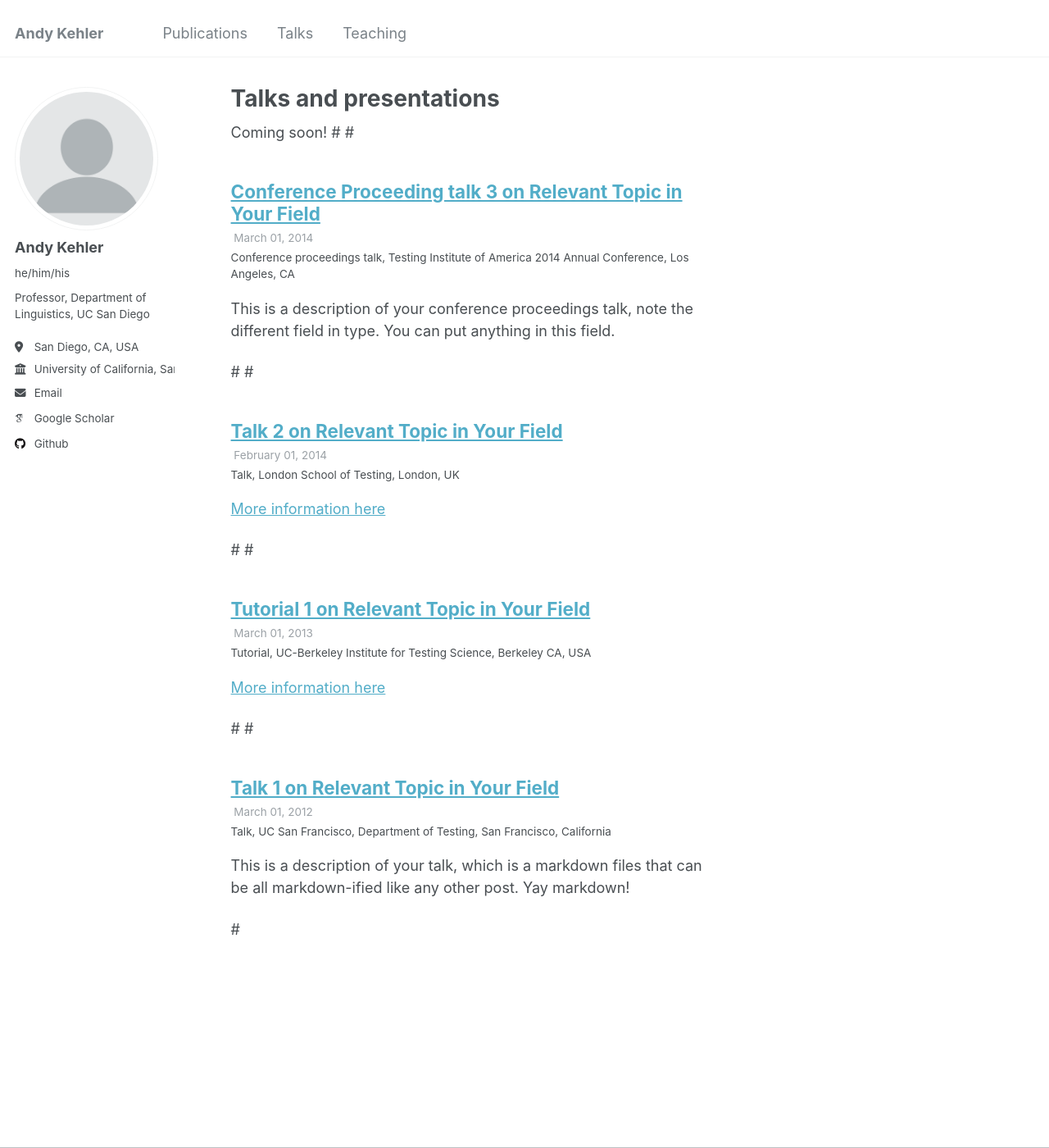
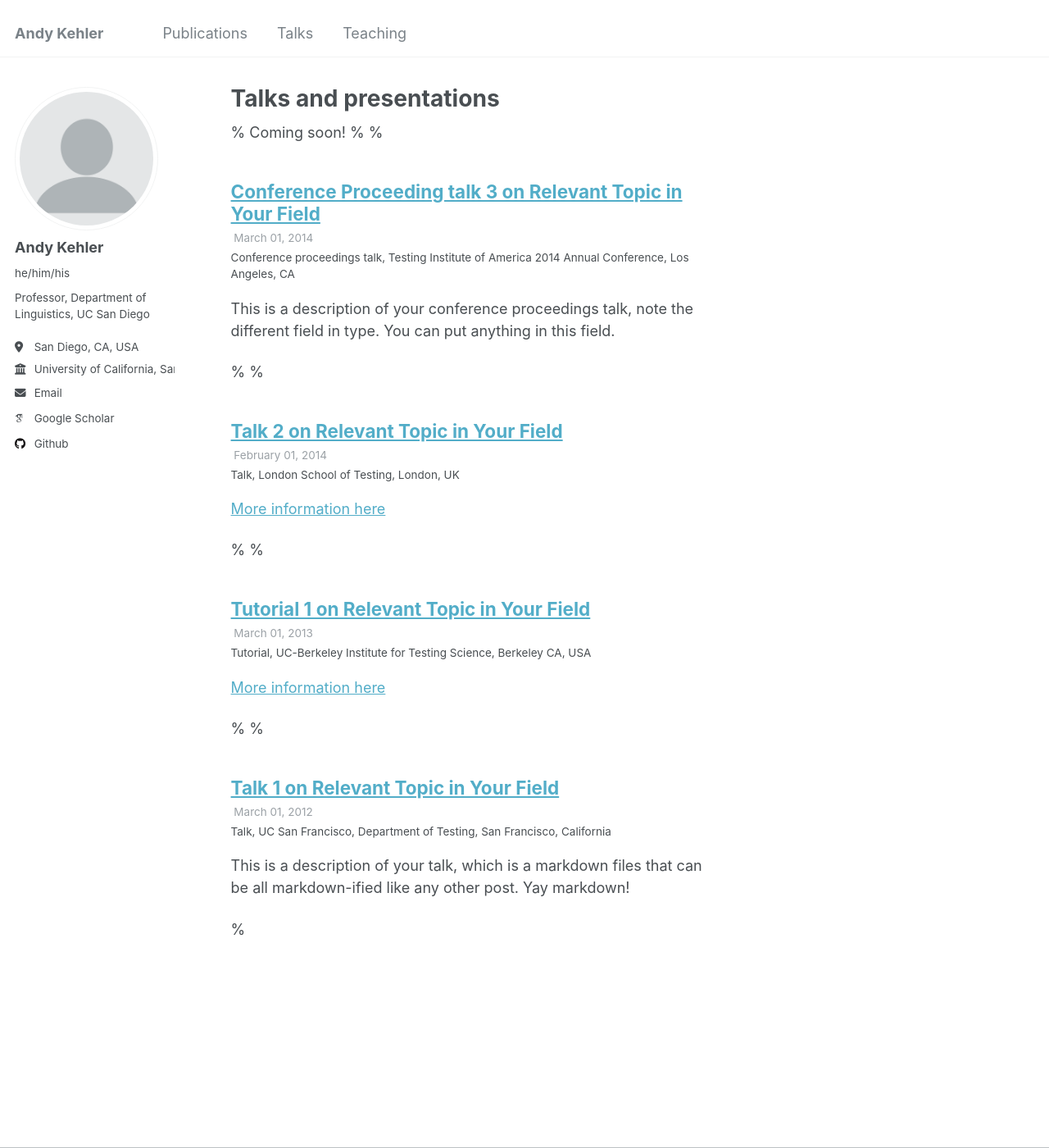
Before and after one commit to akehler/akehler.github.io, a Jekyll site: the page built from _pages/talks.html, in a window 1280 px wide and 1400 px high. Shown: the whole window at 82% size. Built offline with Jekyll 4.4.1, drawn with Linux system fonts in a browser that asks for light colours; some web fonts are replaced.

Commit message:
Update talks.html

```diff
--- a/_pages/talks.html
+++ b/_pages/talks.html
@@ -5,14 +5,14 @@ permalink: /talks/
 author_profile: true
 ---
 
-{% if site.talkmap_link == true %}
+% {% if site.talkmap_link == true %}
 
-<p style="text-decoration:underline;"><a href="/talkmap.html">See a map of all the places I've given a talk!</a></p>
+% <p style="text-decoration:underline;"><a href="/talkmap.html">See a map of all the places I've given a talk!</a></p>
 
-{% endif %}
+%{% endif %}
 
 Coming soon!
 
-#{% for post in site.talks reversed %}
-#  {% include archive-single-talk.html %}
-#{% endfor %}
+%{% for post in site.talks reversed %}
+%  {% include archive-single-talk.html %}
+%{% endfor %}
```
